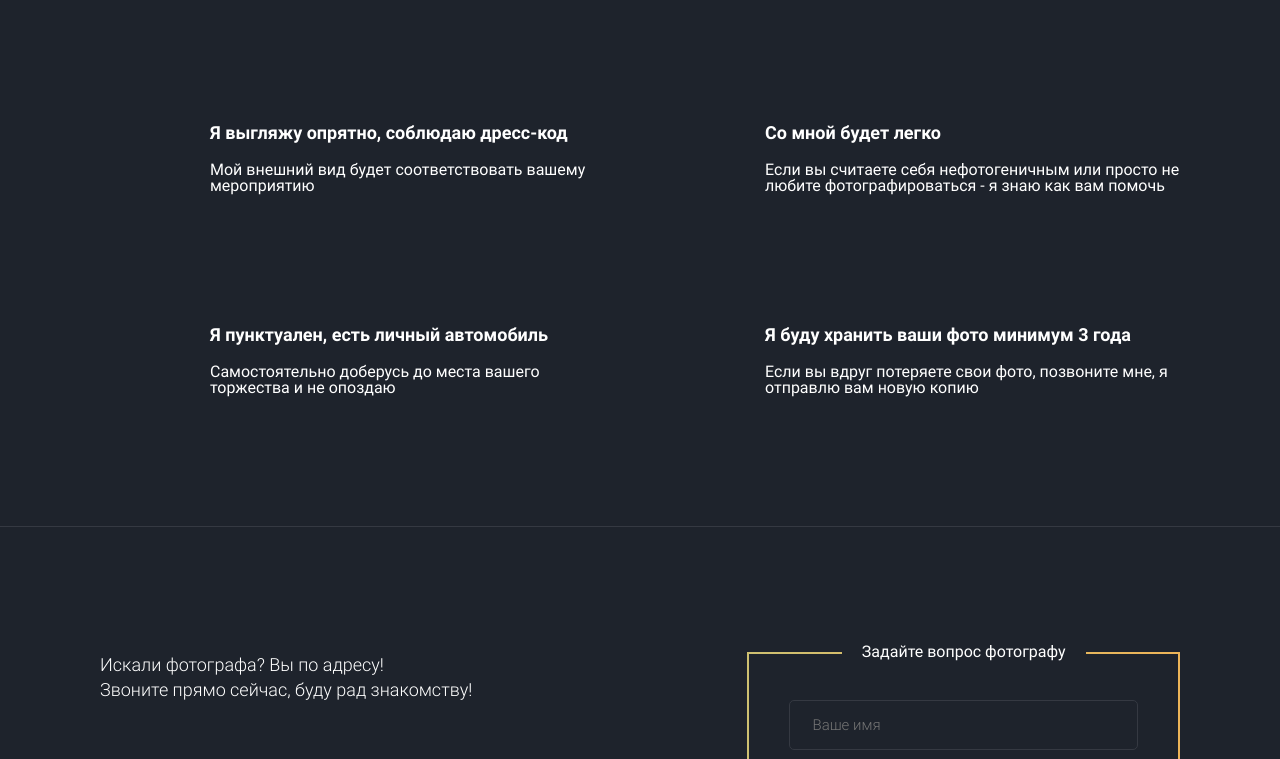
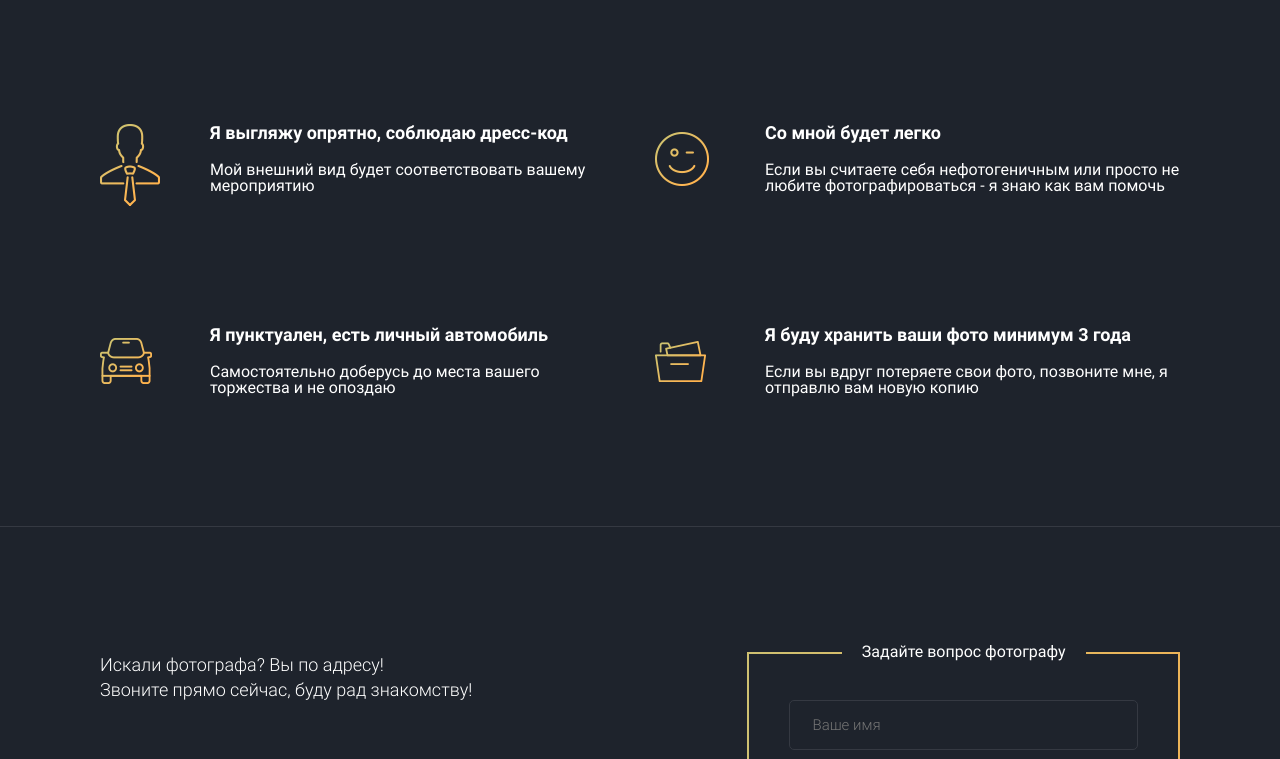
Before and after one commit to apexof/grep, a plain HTML site: page index.html in a window 1280 px wide. Shown: the part 5040-5799 px from the top of the page. Drawn offline with Linux system fonts and the light colour scheme; the site is published under a folder, as on GitHub Pages, so addresses that start at the root find nothing.

Commit message:
Update 2018-11-25T06:26:13.765Z

```diff
--- a/index.html
+++ b/index.html
@@ -561,13 +561,13 @@
         <h2>И еще <span>4</span> причины обратиться ко мне</h2>
         <div class="row">
           <div class="col-md-6">
-            <div class="text-wrapper fix-height" style="background-image: url('/img/dress-code-icon.png')">
+            <div class="text-wrapper fix-height" style="background-image: url('./img/dress-code-icon.png')">
               <div class="reason-header">Я выгляжу опрятно, соблюдаю дресс-код</div>
               <div class="reason-text">Мой внешний вид будет соответствовать вашему мероприятию</div>
             </div>
           </div>
           <div class="col-md-6">
-            <div class="text-wrapper" style="background-image: url('/img/easy-icon.png')">
+            <div class="text-wrapper" style="background-image: url('./img/easy-icon.png')">
               <div class="reason-header">Со мной будет легко</div>
               <div class="reason-text">Если вы считаете себя нефотогеничным или просто не любите фотографироваться - я знаю как вам помочь</div>
             </div>
@@ -575,13 +575,13 @@
         </div>
         <div class="row margin-top">
           <div class="col-md-6">
-              <div class="text-wrapper max-width" style="background-image: url('/img/icon-car.png')">
+              <div class="text-wrapper max-width" style="background-image: url('./img/icon-car.png')">
                 <div class="reason-header">Я пунктуален, есть личный автомобиль</div>
                 <div class="reason-text">Самостоятельно доберусь до места вашего торжества и не опоздаю</div>
               </div>
           </div>
           <div class="col-md-6">
-              <div class="text-wrapper" style="background-image: url('/img/icon-photos.png')">
+              <div class="text-wrapper" style="background-image: url('./img/icon-photos.png')">
                 <div class="reason-header">Я буду хранить ваши фото минимум 3 года</div>
                 <div class="reason-text">Если вы вдруг потеряете свои фото, позвоните мне, я отправлю вам новую копию</div>
               </div>
```
